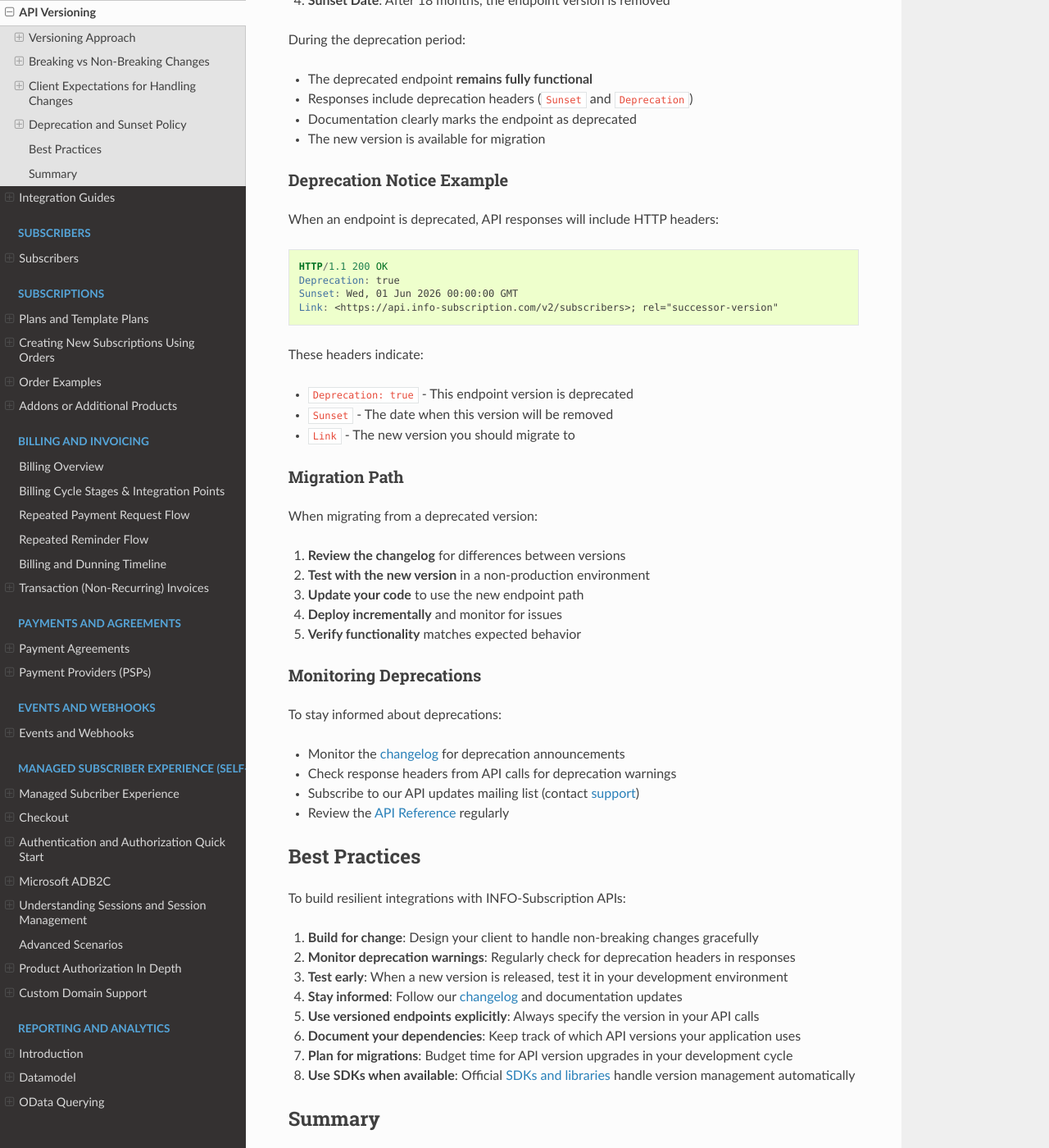
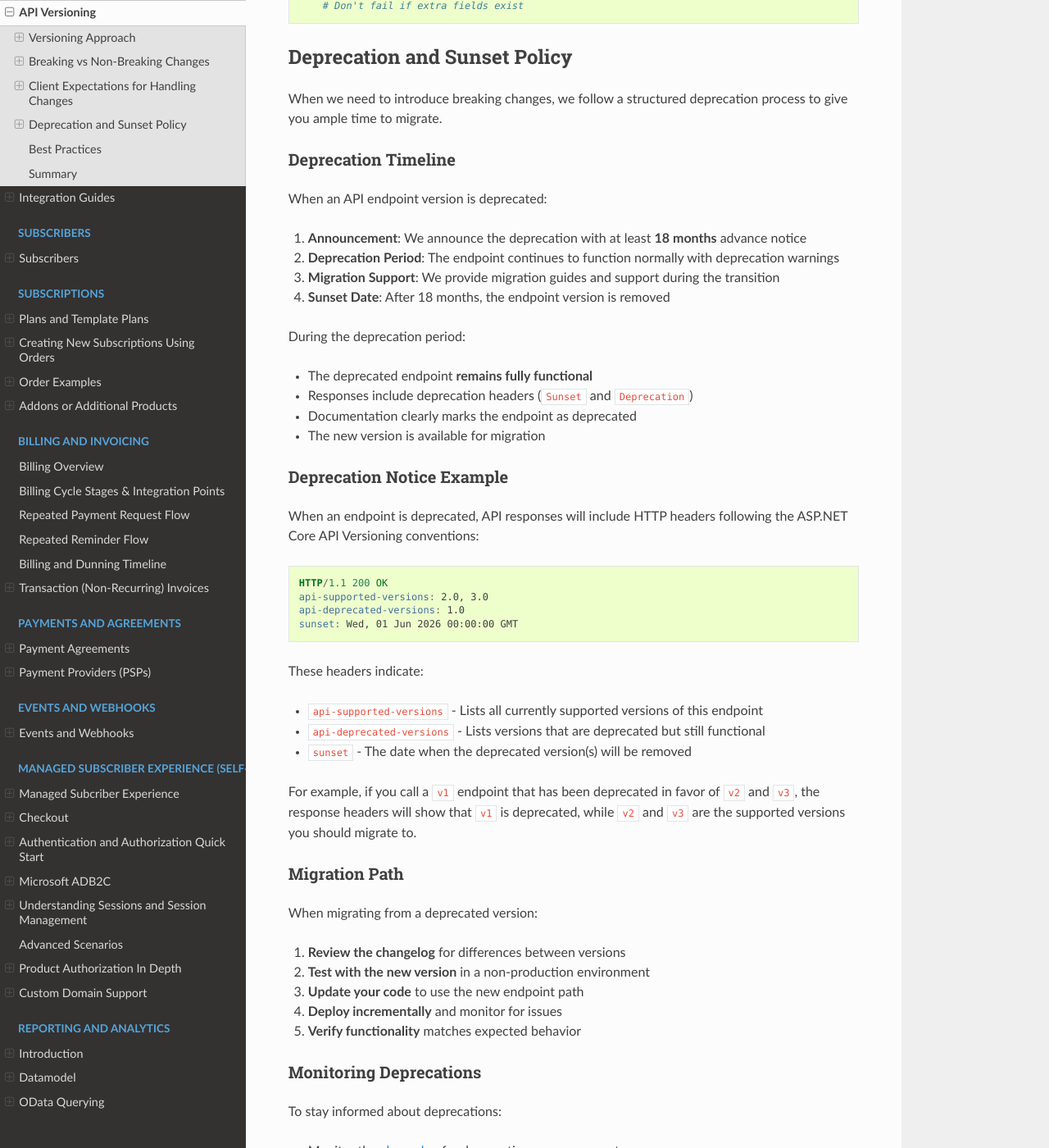
Before and after one commit to infosoftas/info-subscription-doc, a Sphinx documentation site: the page built from source/general/api-versioning.rst, in a window 1280 px wide and 1400 px high, scrolled down 3824 px. Shown: the whole window at 82% size. Built offline with Sphinx 7.4.7 and the Read the Docs theme 3.1.0, drawn with Linux system fonts in a browser that asks for light colours; formulas are drawn with MathJax 3; some of the changed text lies outside the part shown.

Commit message:
Update deprecation headers to match Asp.Versioning.Mvc and add OpenAPI spec information
Co-authored-by: esbenbach <1378302+esbenbach@users.noreply.github.com>

```diff
--- a/source/general/api-versioning.rst
+++ b/source/general/api-versioning.rst
@@ -35,6 +35,17 @@ Each API endpoint is versioned independently. This means:
 * Each endpoint version remains stable and backward-compatible within its version
 
 This approach provides maximum flexibility for both API providers and consumers, allowing incremental adoption of new features without forcing wholesale API version upgrades.
+
+API Documentation and OpenAPI Specification
+-------------------------------------------
+
+The OpenAPI (Swagger) specification available at https://api.info-subscription.com/swagger/ contains **all currently available API versions**, including deprecated versions that are still supported.
+
+* **Active versions**: Endpoints that are current and fully supported
+* **Deprecated versions**: Endpoints marked as deprecated are clearly indicated in the Swagger documentation with deprecation notices
+* **Removed versions**: Once an endpoint version is sunset and removed, it will no longer appear in the OpenAPI specification
+
+In the Swagger UI, deprecated endpoints are visually marked to alert you that they should be migrated to newer versions. This allows you to explore both current and deprecated versions while planning your migration strategy.
 
 Breaking vs Non-Breaking Changes
 =================================
@@ -175,20 +186,22 @@ During the deprecation period:
 Deprecation Notice Example
 --------------------------
 
-When an endpoint is deprecated, API responses will include HTTP headers:
+When an endpoint is deprecated, API responses will include HTTP headers following the ASP.NET Core API Versioning conventions:
 
 .. code-block:: http
 
     HTTP/1.1 200 OK
-    Deprecation: true
-    Sunset: Wed, 01 Jun 2026 00:00:00 GMT
-    Link: <https://api.info-subscription.com/v2/subscribers>; rel="successor-version"
+    api-supported-versions: 2.0, 3.0
+    api-deprecated-versions: 1.0
+    sunset: Wed, 01 Jun 2026 00:00:00 GMT
 
 These headers indicate:
 
-* ``Deprecation: true`` - This endpoint version is deprecated
-* ``Sunset`` - The date when this version will be removed
-* ``Link`` - The new version you should migrate to
+* ``api-supported-versions`` - Lists all currently supported versions of this endpoint
+* ``api-deprecated-versions`` - Lists versions that are deprecated but still functional
+* ``sunset`` - The date when the deprecated version(s) will be removed
+
+For example, if you call a ``v1`` endpoint that has been deprecated in favor of ``v2`` and ``v3``, the response headers will show that ``v1`` is deprecated, while ``v2`` and ``v3`` are the supported versions you should migrate to.
 
 Migration Path
 --------------
```
